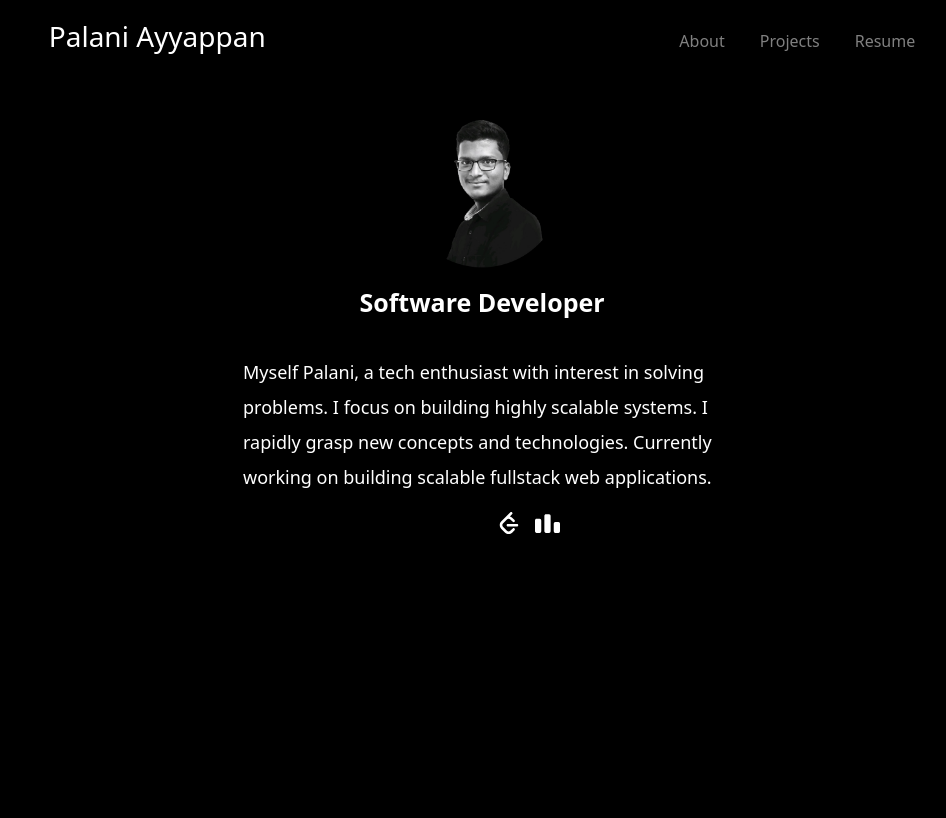
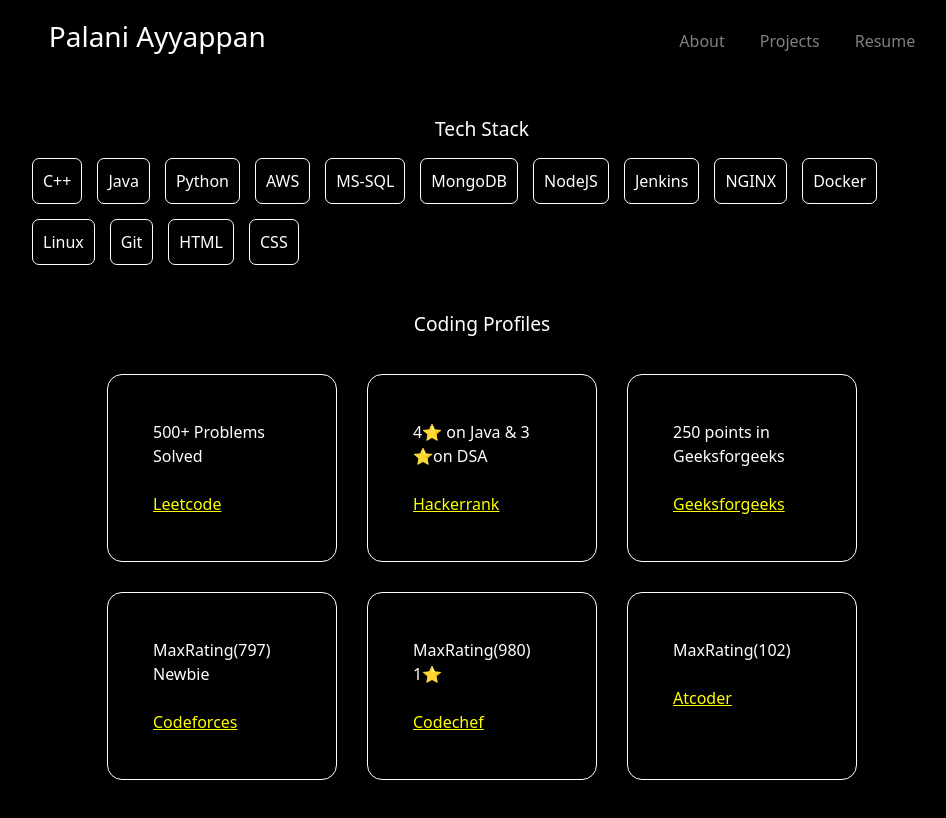
Before and after one commit to palanioffcl/palanioffcl.github.io, a React (Vite) app: page /#/about in a window 1280 px wide. Before the commit this address led to /. Shown: the top 818 px of the page, without its empty margins (158-1104 px from the left). Built offline with nearby package versions, Linux system fonts and the light colour scheme; some icons are missing.

Commit message:
profiles changed

```diff
--- a/src/Pages/About.jsx
+++ b/src/Pages/About.jsx
@@ -26,14 +26,15 @@
                 </div>
             </div>
 
-            <div className='achieve'>Coding</div>
+            <div className='achieve'>Coding Profiles</div>
             <div className="projectswrapper">
                 <div className='projs'>
                     <div className='pbox'>500+ Problems Solved<br></br><br></br> <a className='link' href='https://leetcode.com/palaniga'>Leetcode</a></div>
-                    <div className='pbox'>4🌟 on Java & 3 🌟on DSA<br></br><br></br> <a className='link' href="https://www.hackerrank.com/profile/palanioffl">Hackerrank</a></div>
+                    <div className='pbox'>4⭐ on Java & 3 ⭐on DSA<br></br><br></br> <a className='link' href="https://www.hackerrank.com/profile/palanioffl">Hackerrank</a></div>
                     <div className='pbox'>250 points in Geeksforgeeks<br></br><br></br><a className='link' href="https://www.geeksforgeeks.org/user/palanioffl/">Geeksforgeeks</a></div>
                     <div className='pbox'>MaxRating(797) Newbie<br></br><br></br> <a className='link' href="https://codeforces.com/profile/palanioffl">Codeforces</a></div>
-                    <div className='pbox'>MaxRating(922) 1⭐<br></br><br></br> <a className='link' href="https://www.codechef.com/users/palaniga">Codechef</a></div>
+                    <div className='pbox'>MaxRating(980) 1⭐<br></br><br></br> <a className='link' href="https://www.codechef.com/users/palaniga">Codechef</a></div>
+                    <div className='pbox'>MaxRating(102)<br></br><br></br> <a className='link' href="https://atcoder.jp/users/Palani">Atcoder</a></div>
                 </div>
             </div>
             <div className='achieve'></div>
```
Also changed, not shown: 5 other files (tests, documents, lock files or other folders).
